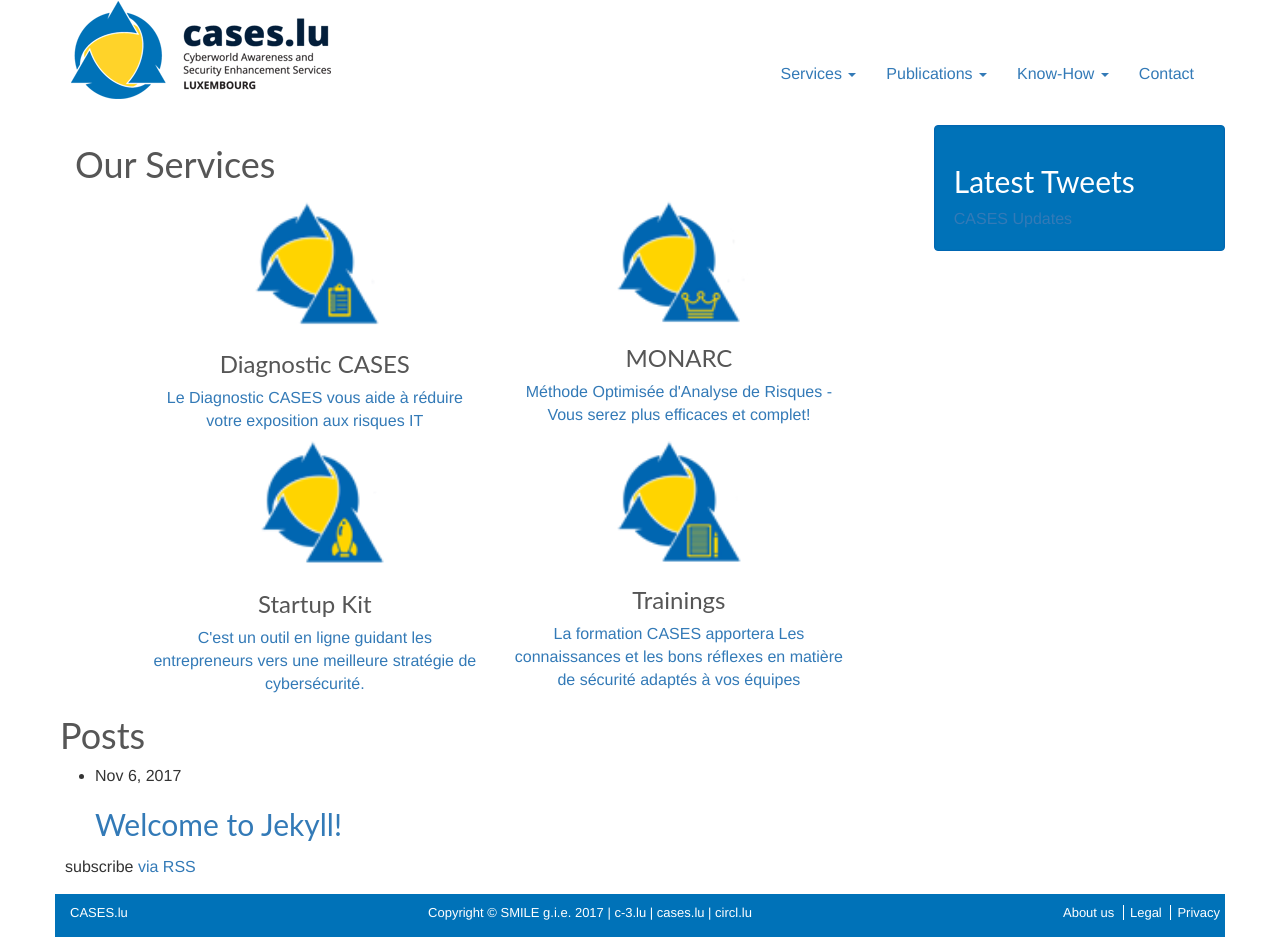
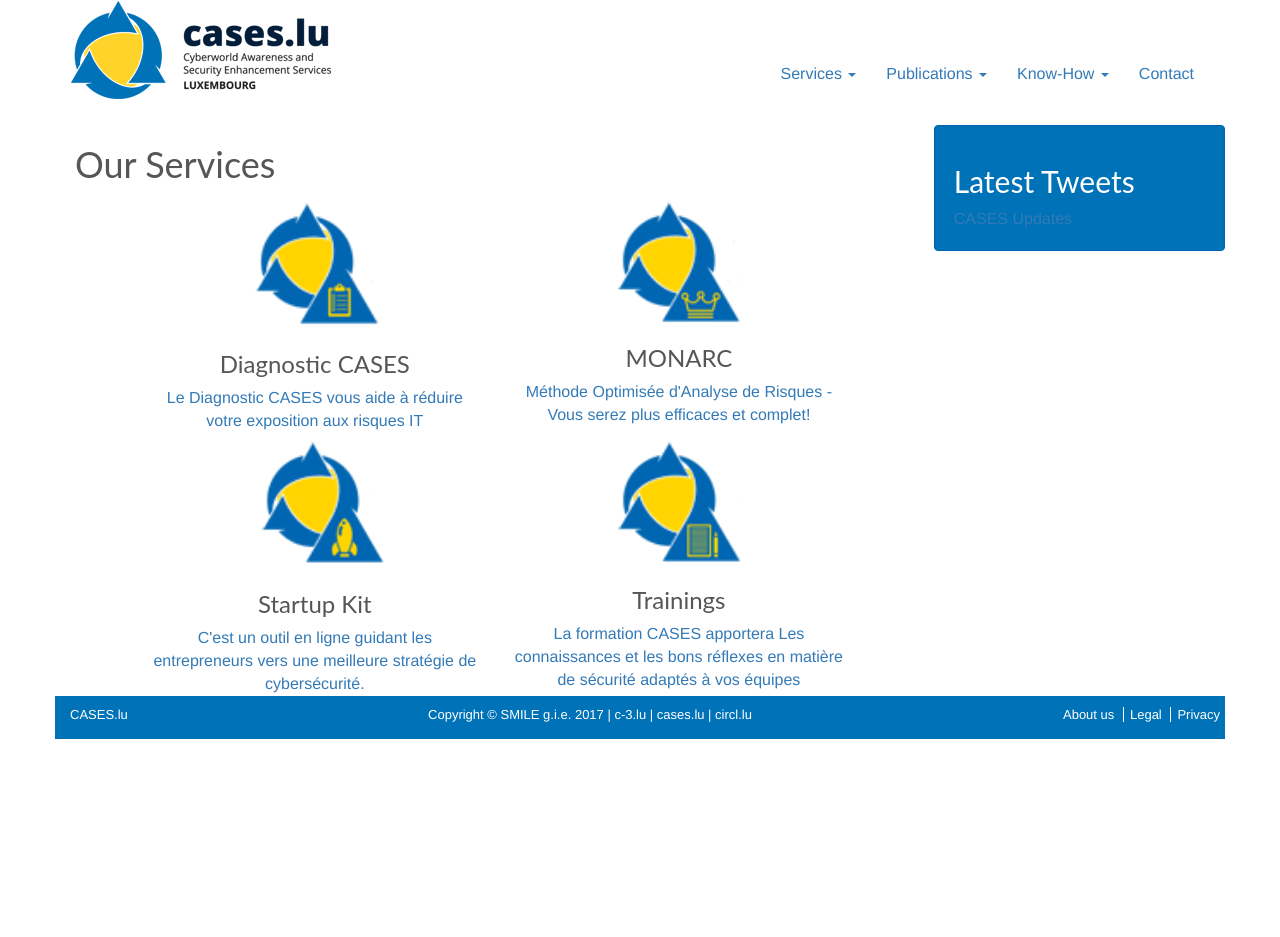
Before and after one commit to NC3-LU/cases_web, a Jekyll site: the page built from index.md, in a window 1280 px wide. Built offline with Jekyll 4.4.1, drawn with Linux system fonts in a browser that asks for light colours; comment, search, counter and statistics services are not loaded; after the commit the page ends 900 px from its top, so only the background shows below that.

Commit message:
removed the posts entry

```diff
--- a/_layouts/home.html
+++ b/_layouts/home.html
@@ -37,8 +37,16 @@
     </div>
     {% endif %}
     </div>
+
+
+
+
+
+
+    {% comment %}
+    CURRENTLY NOT NEEDED!
     <div class="row">
-      <h1 class="page-heading">Posts</h1>
+      <h1 class="page-heading">News</h1>
 
       {{ content }}
 
@@ -57,6 +65,11 @@
 
       <p class="rss-subscribe">subscribe <a href="{{ "/feed.xml" | relative_url }}">via RSS</a></p>
     </div>
+    {% endcomment %}
+
+
+
+
 </div>
 <div class="col-md-3 well well--blue">
   <h2>Latest Tweets</h2>
```
